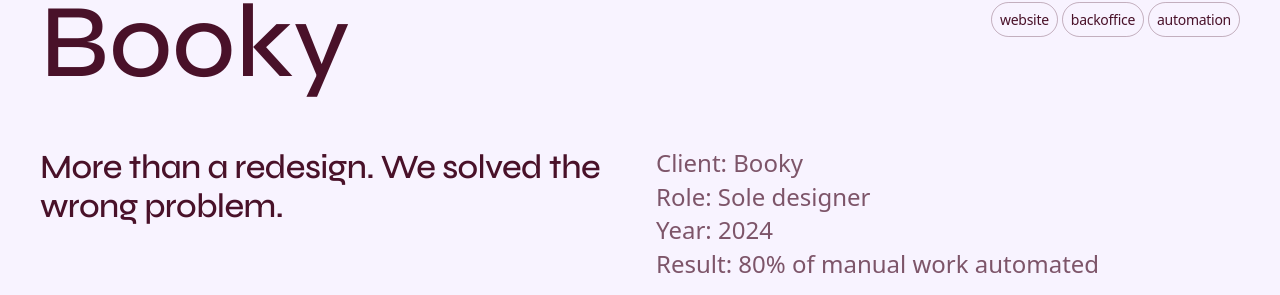
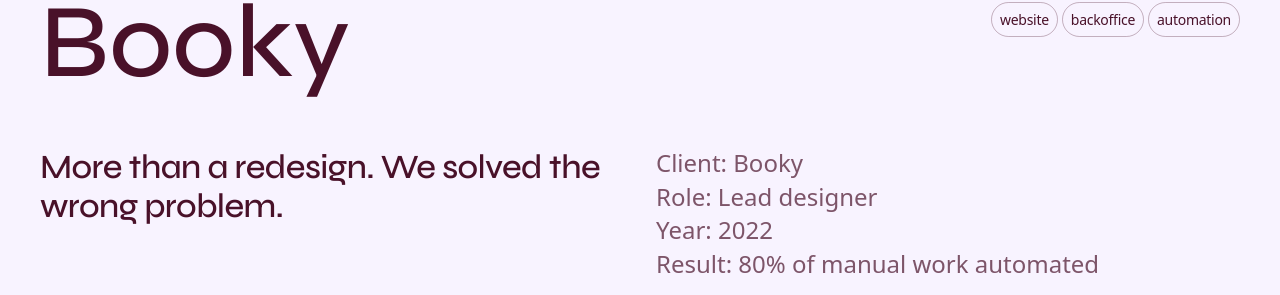
Before and after one commit to lica-ux/portfolio, a React (Vite) app: page /work/booky in a window 1280 px wide. Shown: the part 774-1069 px from the top of the page. Built offline with nearby package versions, Linux system fonts and the light colour scheme.

Commit message:
chore: auto-save 2026-05-03 22:29

```diff
--- a/src/pages/CasePage.tsx
+++ b/src/pages/CasePage.tsx
@@ -56,8 +56,8 @@
           : slug === 'booky'
           ? [
               'Client: Booky',
-              'Role: Sole designer',
-              'Year: 2024',
+              'Role: Lead designer',
+              'Year: 2022',
               'Result: 80% of manual work automated',
             ]
           : [
```
